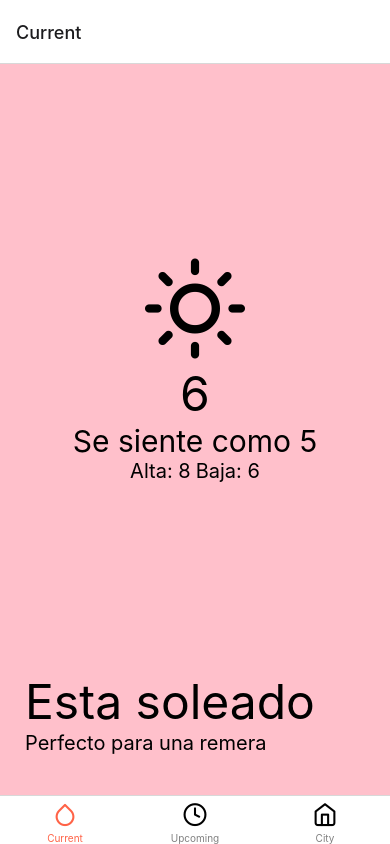
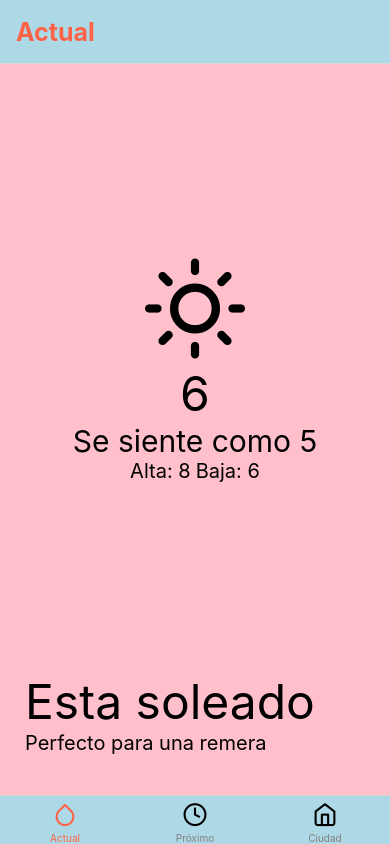
Before and after one commit to LaVieja1/weatherNative, a React Native app: screen / in a window 390 px wide. Built offline with nearby package versions, Linux system fonts and the light colour scheme.

Commit message:
tabs a su propio componente

```diff
--- a/App.js
+++ b/App.js
@@ -1,63 +1,12 @@
 import React from 'react'
 import { NavigationContainer } from '@react-navigation/native'
-import { createBottomTabNavigator } from '@react-navigation/bottom-tabs'
-import { Feather } from '@expo/vector-icons'
 
-import CurrentWeather from './src/screens/CurrentWeather'
-import UpcomingWeather from './src/screens/UpcomingWeather'
-import City from './src/screens/City'
-
-const Tab = createBottomTabNavigator()
+import Tabs from './src/components/Tabs'
 
 const App = () => {
   return (
     <NavigationContainer>
-      <Tab.Navigator
-        screenOptions={{
-          tabBarActiveTintColor: 'tomato',
-          tabBarInactiveTintColor: 'gray'
-        }}
-      >
-        <Tab.Screen
-          name={'Current'}
-          component={CurrentWeather}
-          options={{
-            tabBarIcon: ({ focused }) => (
-              <Feather
-                name={'droplet'}
-                size={25}
-                color={focused ? 'tomato' : 'black'}
-              />
-            )
-          }}
-        />
-        <Tab.Screen
-          name={'Upcoming'}
-          component={UpcomingWeather}
-          options={{
-            tabBarIcon: ({ focused }) => (
-              <Feather
-                name={'clock'}
-                size={25}
-                color={focused ? 'tomato' : 'black'}
-              />
-            )
-          }}
-        />
-        <Tab.Screen
-          name={'City'}
-          component={City}
-          options={{
-            tabBarIcon: ({ focused }) => (
-              <Feather
-                name={'home'}
-                size={25}
-                color={focused ? 'tomato' : 'black'}
-              />
-            )
-          }}
-        />
-      </Tab.Navigator>
+      <Tabs />
     </NavigationContainer>
   )
 }
--- /dev/null
+++ b/src/components/Tabs.js
@@ -0,0 +1,74 @@
+import React from 'react'
+import { NavigationContainer } from '@react-navigation/native'
+import { createBottomTabNavigator } from '@react-navigation/bottom-tabs'
+import { Feather } from '@expo/vector-icons'
+
+import CurrentWeather from '../screens/CurrentWeather'
+import UpcomingWeather from '../screens/UpcomingWeather'
+import City from '../screens/City'
+
+const Tab = createBottomTabNavigator()
+
+const Tabs = () => {
+  return (
+    <Tab.Navigator
+      screenOptions={{
+        tabBarActiveTintColor: 'tomato',
+        tabBarInactiveTintColor: 'gray',
+        tabBarStyle: {
+          backgroundColor: 'lightblue'
+        },
+        headerStyle: {
+          backgroundColor: 'lightblue'
+        },
+        headerTitleStyle: {
+          fontWeight: 'bold',
+          fontSize: 25,
+          color: 'tomato'
+        }
+      }}
+    >
+      <Tab.Screen
+        name={'Actual'}
+        component={CurrentWeather}
+        options={{
+          tabBarIcon: ({ focused }) => (
+            <Feather
+              name={'droplet'}
+              size={25}
+              color={focused ? 'tomato' : 'black'}
+            />
+          )
+        }}
+      />
+      <Tab.Screen
+        name={'Próximo'}
+        component={UpcomingWeather}
+        options={{
+          tabBarIcon: ({ focused }) => (
+            <Feather
+              name={'clock'}
+              size={25}
+              color={focused ? 'tomato' : 'black'}
+            />
+          )
+        }}
+      />
+      <Tab.Screen
+        name={'Ciudad'}
+        component={City}
+        options={{
+          tabBarIcon: ({ focused }) => (
+            <Feather
+              name={'home'}
+              size={25}
+              color={focused ? 'tomato' : 'black'}
+            />
+          )
+        }}
+      />
+    </Tab.Navigator>
+  )
+}
+
+export default Tabs
```
